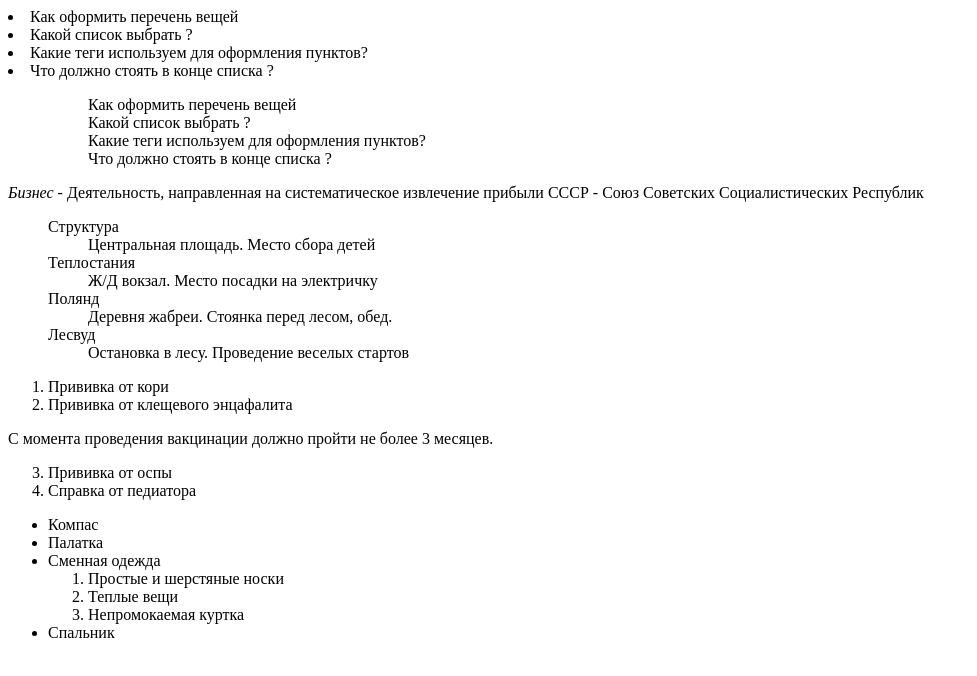
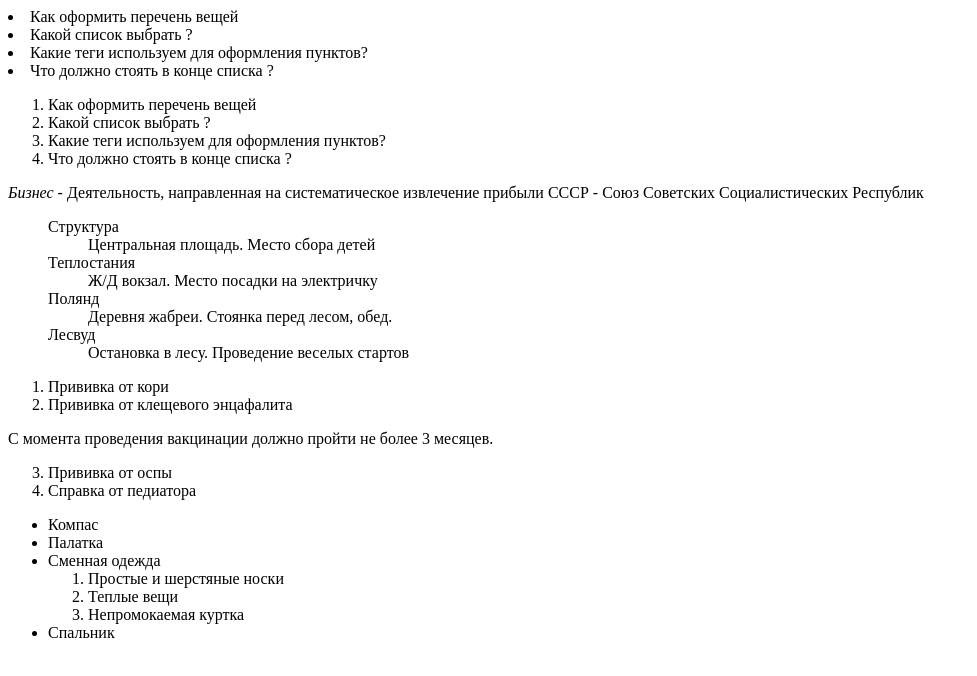
Before and after one commit to Alex-itWork/lists_html, a plain HTML site: page index.html in a window 1280 px wide. Shown: the whole page, without its empty margins (0-977 px from the left). Drawn offline with Linux system fonts and the light colour scheme.

Commit message:
Update index.html
67

```diff
--- a/index.html
+++ b/index.html
@@ -16,10 +16,10 @@
 
 
             <ol>
-                </ui><ol>Как оформить перечень вещей</ol>
-                <ol>Какой список выбрать ?</ol>
-                <ol>Какие теги используем для оформления пунктов?</ol>
-                <ol>Что должно стоять в конце списка ?</ol>
+                </ui><li>Как оформить перечень вещей</li>
+                <li>Какой список выбрать ?</li>
+                <li>Какие теги используем для оформления пунктов?</li>
+                <li>Что должно стоять в конце списка ?</li>
             </ol>
 
                 <!-- definition -->
```
